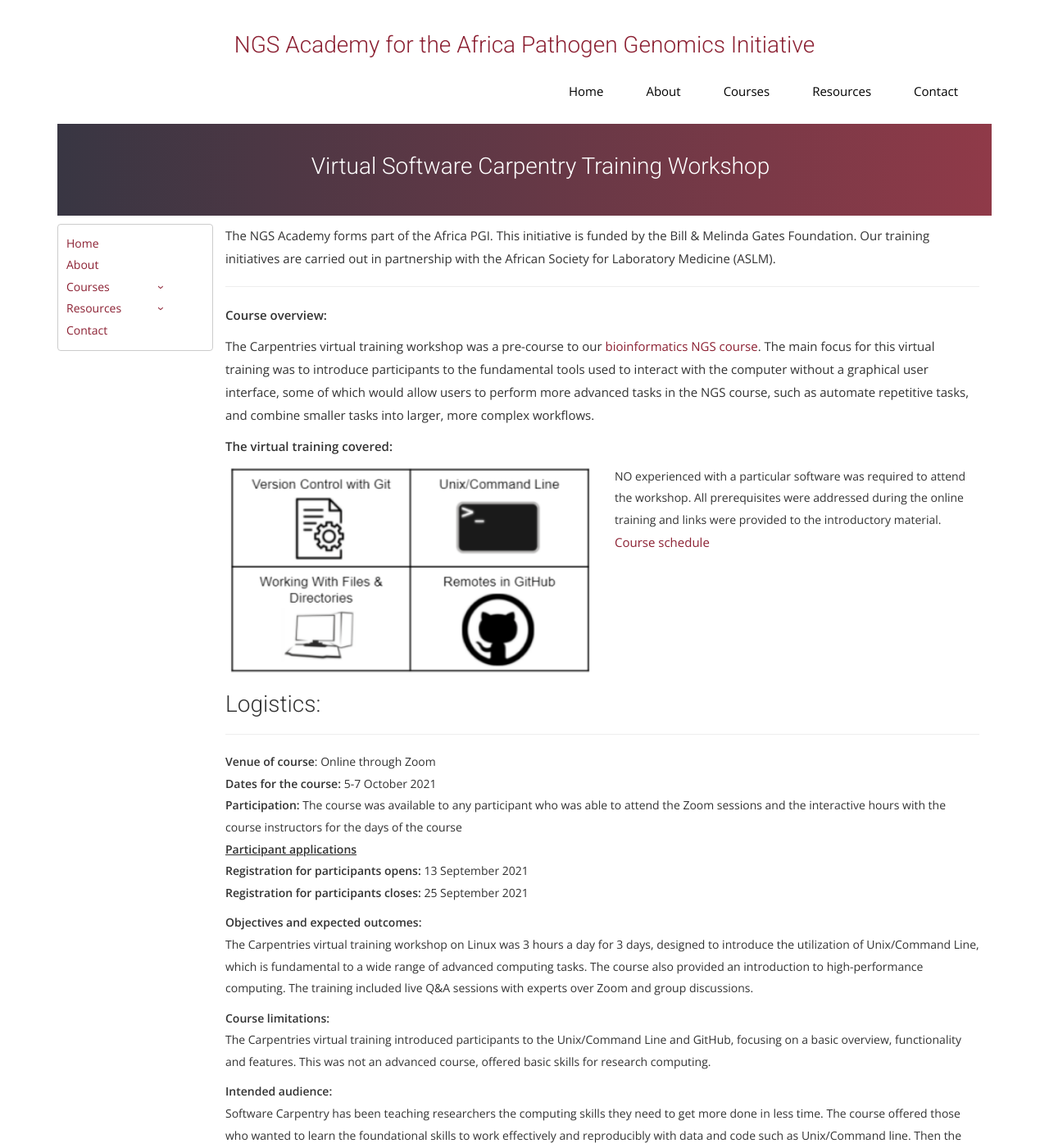
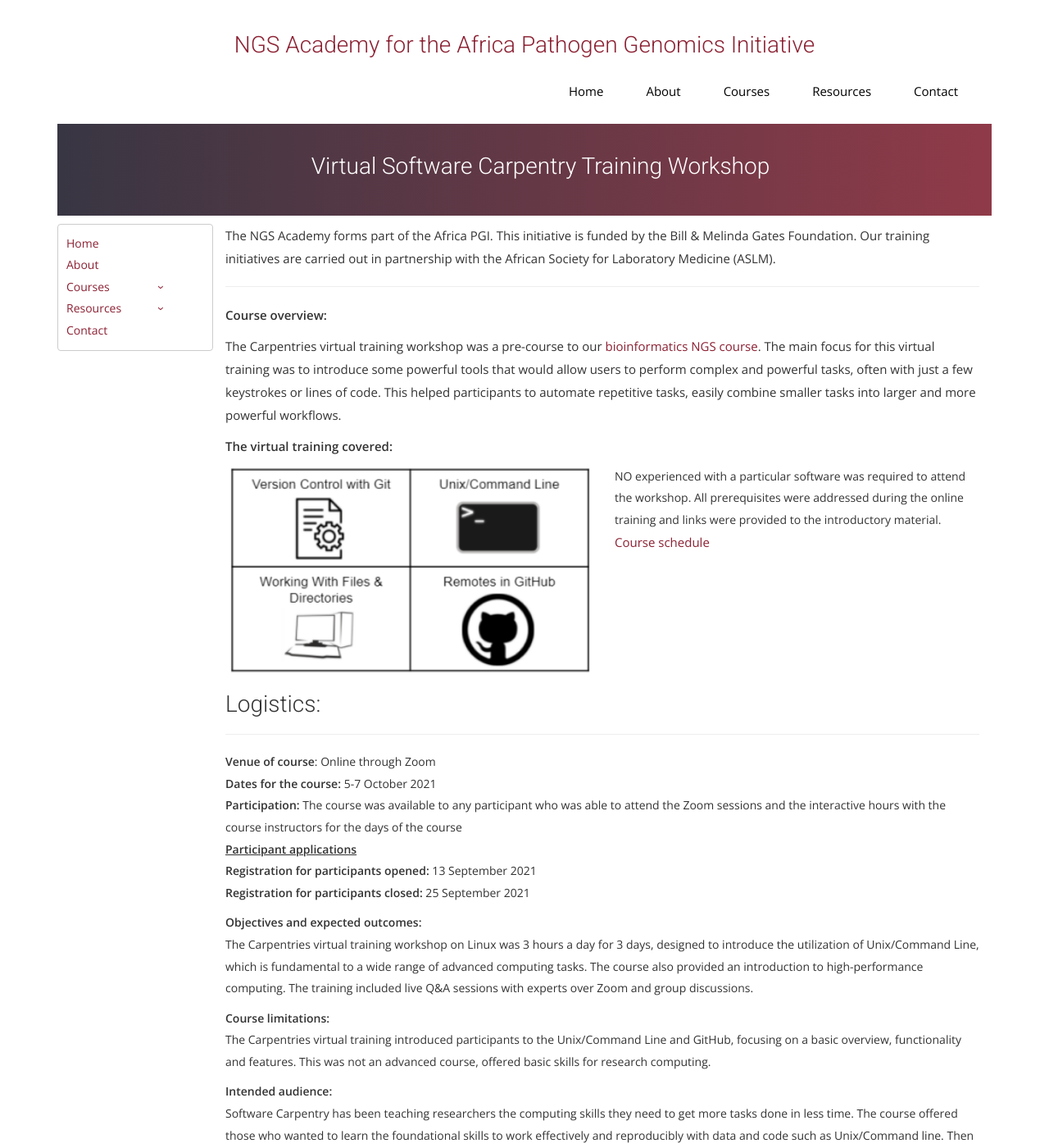
Before and after one commit to uct-cbio/ngs-academy, a Jekyll site: the page built from _posts/2021-09-01-Software-Carpentries-Course-2021.md, in a window 1280 px wide and 1400 px high. Shown: the whole window at 82% size. Built offline with Jekyll 4.4.1, drawn with Linux system fonts in a browser that asks for light colours; nearby versions of some CDN libraries; some web fonts are replaced; comment, search, counter and statistics services are not loaded; some of the changed text lies outside the part shown.

Commit message:
updated past course page nd carpentries

```diff
--- a/_posts/2021-09-01-Software-Carpentries-Course-2021.md
+++ b/_posts/2021-09-01-Software-Carpentries-Course-2021.md
@@ -42,7 +42,7 @@
 
 <p align="left"><b >Course overview:</b></p>
 
- <p align="left"> The Carpentries virtual training workshop was a pre-course to our <a href="{{ site.baseurl }}2021/SARS-CoV-2-NGS-Bioinformatics-Course-2021" target="_blank"> bioinformatics NGS course</a>. The main focus for this virtual training was to introduce participants to the fundamental tools used to interact with the computer without a graphical user interface, some of which would allow users to perform more advanced tasks in the NGS course, such as automate repetitive tasks, and combine smaller tasks into larger, more complex workflows.
+ <p align="left"> The Carpentries virtual training workshop was a pre-course to our <a href="{{ site.baseurl }}2021/SARS-CoV-2-NGS-Bioinformatics-Course-2021" target="_blank"> bioinformatics NGS course</a>. The main focus for this virtual training was to introduce some powerful tools that would allow users to perform complex and powerful tasks, often with just a few keystrokes or lines of code. This helped participants to automate repetitive tasks, easily combine smaller tasks into larger and more powerful workflows.
  <p>
 
 
@@ -87,9 +87,9 @@
 
 <u><li><b>Participant applications</b></li></u>
 
-<li><b>Registration for participants opens:</b> 13 September 2021</li>
+<li><b>Registration for participants opened:</b> 13 September 2021</li>
 
-<li><b>Registration for participants closes:</b> 25 September 2021</li>
+<li><b>Registration for participants closed:</b> 25 September 2021</li>
 
 <!-- <li><b>Notification date for successful Applicants:</b> </li> -->
 </ol>
@@ -112,7 +112,7 @@
 
 <ol>
 <li>
-Software Carpentry has been teaching researchers the computing skills they need to get more done in less time. The course offered those who wanted to learn the foundational skills to work effectively and reproducibly with data and code such as Unix/Command line. Then the course empowered participants to learn new skills and build confidence in using them in their line of work.</li>
+Software Carpentry has been teaching researchers the computing skills they need to get more tasks done in less time. The course offered those who wanted to learn the foundational skills to work effectively and reproducibly with data and code such as Unix/Command line. Then the course empowered participants to learn new skills and build confidence in using them in their line of work.</li>
 
 </ol>
 <ol>
--- a/past_courses_training.html
+++ b/past_courses_training.html
@@ -7,15 +7,12 @@
 <div class="row">
 
   <div class="col-sm-12">
-    <p>
-    <h3>Past courses and training events</h3>
-    </p>
     <div class="panel-group " id="accordion">
       <div class="panel panel-default">
         <div class="panel-heading">
           <h4 class="panel-title">
             <a data-toggle="collapse" data-parent="#accordion" href="#collapse1">
-              SARS-CoV-2 NGS training course 2021 for Africa CDC</a>
+              Past courses and training events</a>
           </h4>
         </div>
         <div id="collapse1" class="panel-collapse collapse in">
```
Also changed, not shown: other parts of _posts/2021-09-01-Software-Carpentries-Course-2021.md (+1 -1 lines).
